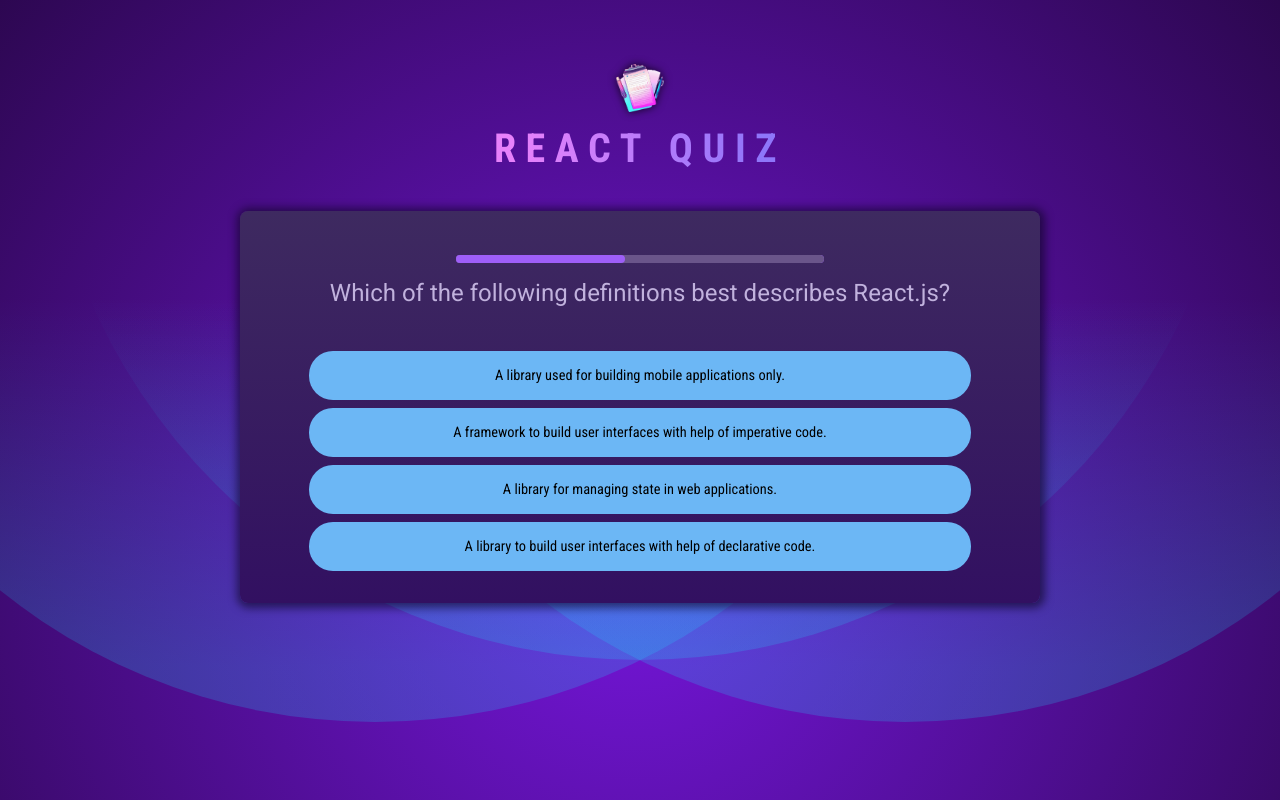
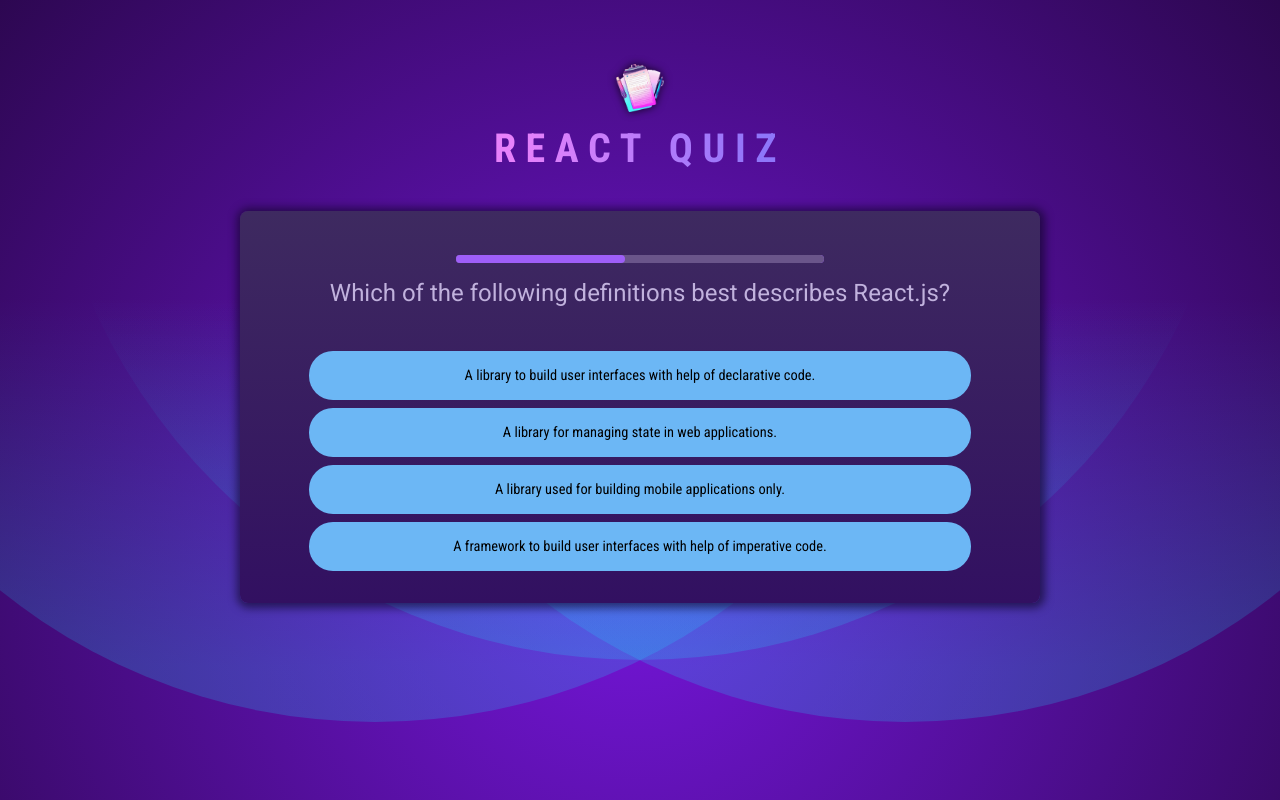
Before and after one commit to guptabuddy/Quiz-2, a React (Vite) app: page / in a window 1280 px wide. Built offline with nearby package versions, Linux system fonts and the light colour scheme.

Commit message:
Update Quiz component so that the answers do not shuffle when we select them. But an issue arrise, that the answers for next question also remain as that of the first question

```diff
--- a/src/components/Quiz.jsx
+++ b/src/components/Quiz.jsx
@@ -1,9 +1,10 @@
-import { useCallback, useState } from "react";
+import { useCallback, useState, useRef } from "react";
 import QUESTIONS from "../../questions.js";
 import quizCompletedImg from "../assets/quiz-complete.png";
 import QuestionTimer from "./QuestionTimer.jsx";
 
 export default function Quiz() {
+	const shuffledAnswers = useRef();
 	const [answerState, setAnswerState] = useState("");
 	const [userAnswers, setUserAnswers] = useState([]);
 	const activeQuestionIndex = answerState === "" ? userAnswers.length : userAnswers.length - 1;
@@ -39,8 +40,10 @@
 		);
 	}
 
-	const shuffledAnswers = [...QUESTIONS[activeQuestionIndex].answers];
-	shuffledAnswers.sort(() => Math.random() - 0.5);
+	if (!shuffledAnswers.current) {
+		shuffledAnswers.current = [...QUESTIONS[activeQuestionIndex].answers];
+		shuffledAnswers.current.sort(() => Math.random() - 0.5);
+	}
 
 	return (
 		<div id="quiz">
@@ -48,7 +51,7 @@
 				<QuestionTimer key={activeQuestionIndex} timeout={10000} onTimeout={handleSelectAnswer} />
 				<h2>{QUESTIONS[activeQuestionIndex].text}</h2>
 				<ul id="answers">
-					{shuffledAnswers.map((answer) => {
+					{shuffledAnswers.current.map((answer) => {
 						let cssClass = "";
 						if (answerState === "answered" && answer === userAnswers[userAnswers.length - 1]) {
 							cssClass = "selected";
```
